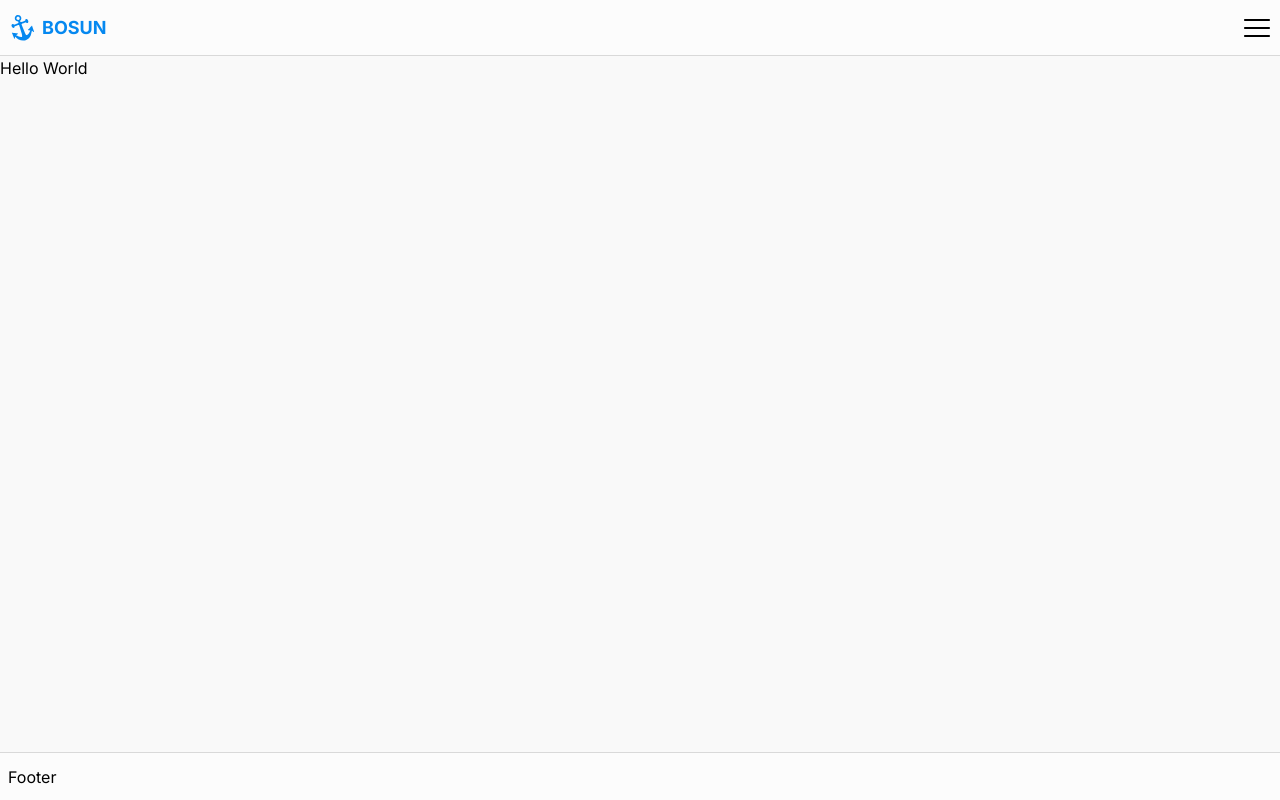
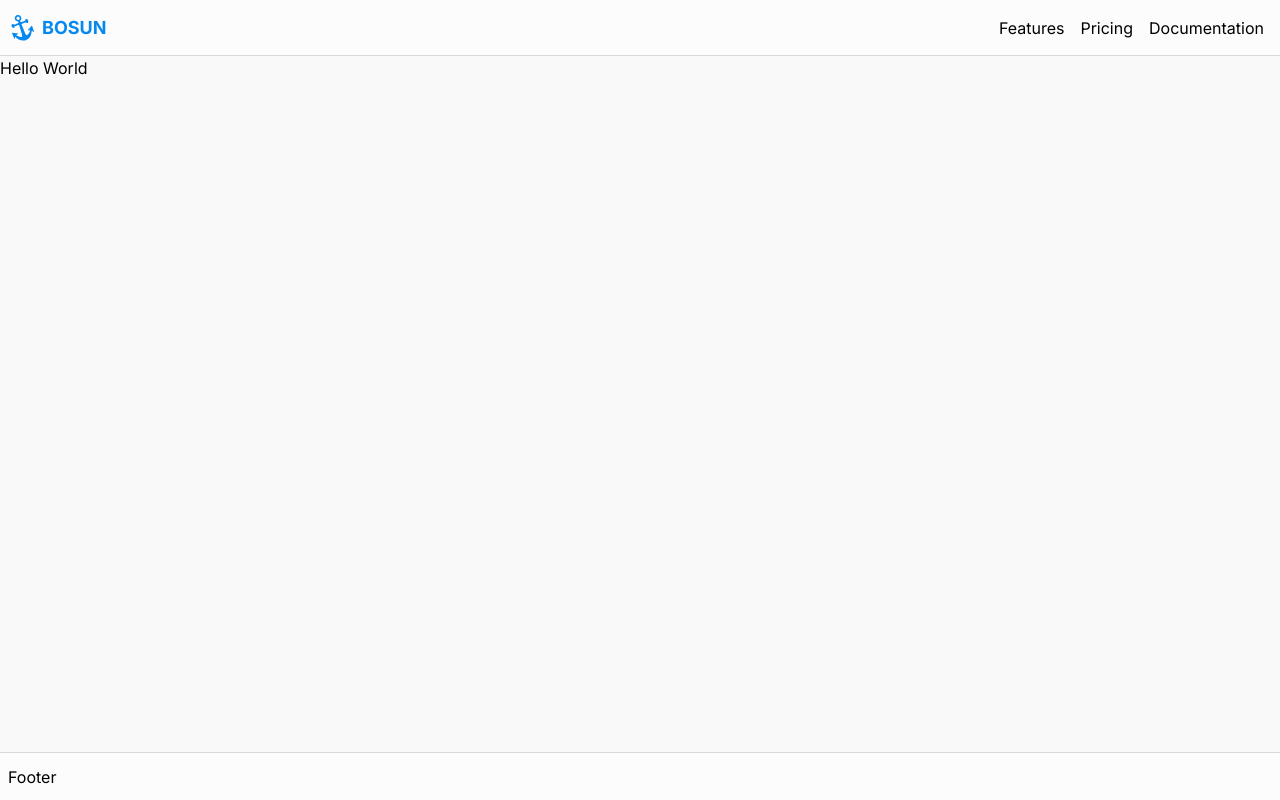
Before and after one commit to evfleet/bosun, a Next.js app in the folder packages/web/: page / in a window 1280 px wide. Built offline with nearby package versions, Linux system fonts and the light colour scheme.

Commit message:
feat(web): :zap: setup navbar for tablet and up

```diff
--- a/packages/web/src/components/Navbar/Brand.tsx
+++ b/packages/web/src/components/Navbar/Brand.tsx
@@ -2,7 +2,7 @@ import Link from "next/link";
 
 const Brand = () => {
   return (
-    <header className="h-full flex-1">
+    <header className="h-full">
       <Link href="#" className="flex h-full items-center gap-1">
         <svg
           xmlns="http://www.w3.org/2000/svg"
--- a/packages/web/src/components/Navbar/Hamburger.tsx
+++ b/packages/web/src/components/Navbar/Hamburger.tsx
@@ -12,6 +12,7 @@ const Hamburger: FunctionComponent<HamburgerProps> = ({
 }) => {
   return (
     <button
+      className="md:hidden"
       onClick={() => setIsOpen(!isOpen)}
       aria-controls="main-menu"
       aria-expanded={isOpen ? "true" : "false"}
--- a/packages/web/src/components/Navbar/Navbar.tsx
+++ b/packages/web/src/components/Navbar/Navbar.tsx
@@ -1,6 +1,6 @@
 "use client";
 
-import { useState } from "react";
+import { useEffect, useState } from "react";
 
 import Brand from "./Brand";
 import Hamburger from "./Hamburger";
@@ -9,12 +9,22 @@ import Navigation from "./Navigation";
 const Navbar = () => {
   const [isOpen, setIsOpen] = useState(false);
 
+  useEffect(() => {
+    const handleResize = () => {
+      setIsOpen(false);
+    };
+
+    window.addEventListener("resize", handleResize);
+
+    return () => window.removeEventListener("resize", handleResize);
+  }, []);
+
   return (
     <div className="h-14 border-b border-gray-6 bg-gray-1 px-2 py-4">
-      <div className="container mx-auto flex h-full w-full items-center">
+      <div className="container mx-auto flex h-full items-center justify-between">
         <Brand />
 
-        <nav className="flex h-full items-center" aria-label="Main">
+        <nav className="flex h-full items-center md:relative" aria-label="Main">
           <Hamburger isOpen={isOpen} setIsOpen={setIsOpen} />
           <Navigation isOpen={isOpen} setIsOpen={setIsOpen} />
         </nav>
--- a/packages/web/src/components/Navbar/Navigation.tsx
+++ b/packages/web/src/components/Navbar/Navigation.tsx
@@ -11,25 +11,40 @@ const Navigation: FunctionComponent<NavigationProps> = ({
   isOpen,
   setIsOpen,
 }) => {
+  const handleLinkClick = () => {
+    setIsOpen(false);
+  };
+
   return (
     <div
       className={twMerge(
         /* Subtract from top to cover navbar border */
-        "absolute left-0 top-[calc(3.5rem-1px)] z-50",
-        "w-screen px-2",
+        "absolute left-0 right-0 top-[calc(3.5rem-1px)] z-50",
+        "md:static md:left-auto md:right-auto md:top-auto md:block md:h-14",
+        "px-2",
         "border-b border-gray-6 bg-gray-1",
         [!isOpen && "hidden"]
       )}
     >
-      <ul id="main-menu" role="list" className="container mx-auto ">
-        <li>
-          <Link href="/#features">Features</Link>
+      <ul
+        id="main-menu"
+        role="list"
+        className="flex flex-col md:h-14 md:flex-row md:gap-4"
+      >
+        <li className="flex items-center">
+          <Link href="/#features" onClick={handleLinkClick}>
+            Features
+          </Link>
         </li>
-        <li>
-          <Link href="/pricing">Pricing</Link>
+        <li className="flex items-center">
+          <Link href="/pricing" onClick={handleLinkClick}>
+            Pricing
+          </Link>
         </li>
-        <li>
-          <Link href="/docs">Documentation</Link>
+        <li className="flex items-center">
+          <Link href="/docs" onClick={handleLinkClick}>
+            Documentation
+          </Link>
         </li>
       </ul>
     </div>
```
